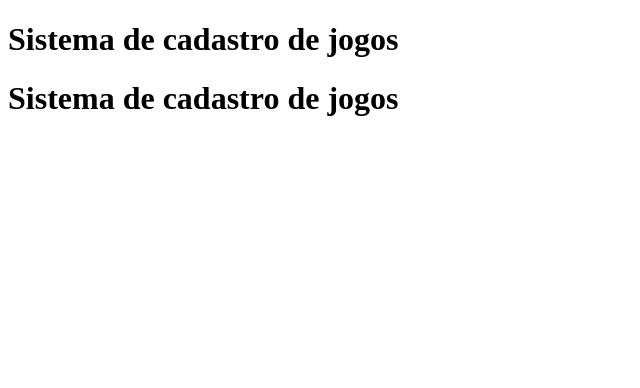
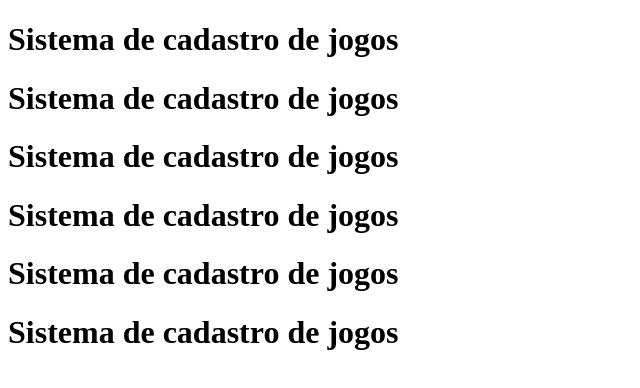
Before and after one commit to silvaBreno/sistema-de-cadastro, a plain HTML site: page index.html in a window 1280 px wide. Shown: the whole page, without its empty margins (0-640 px from the left). Drawn offline with Linux system fonts and the light colour scheme.

Commit message:
adicionando mais algumas  linhas

```diff
--- a/index.html
+++ b/index.html
@@ -8,6 +8,10 @@
 <body>
     <h1>Sistema de cadastro de jogos</h1>
     <h1>Sistema de cadastro de jogos</h1>
+    <h1>Sistema de cadastro de jogos</h1>
+    <h1>Sistema de cadastro de jogos</h1>
+    <h1>Sistema de cadastro de jogos</h1>
+    <h1>Sistema de cadastro de jogos</h1>
     <script src="app.js"></script>
 </body>
 </html>
```
